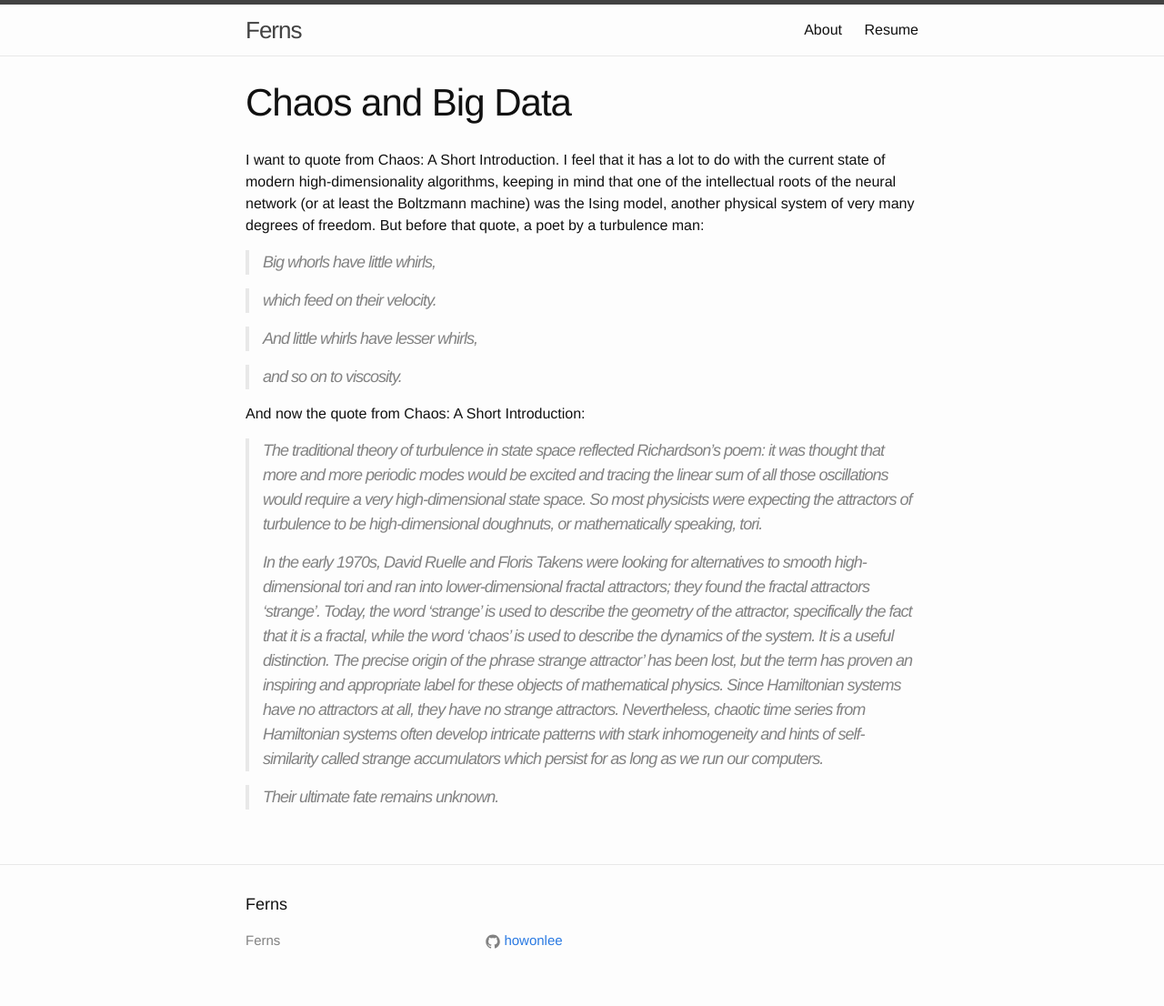
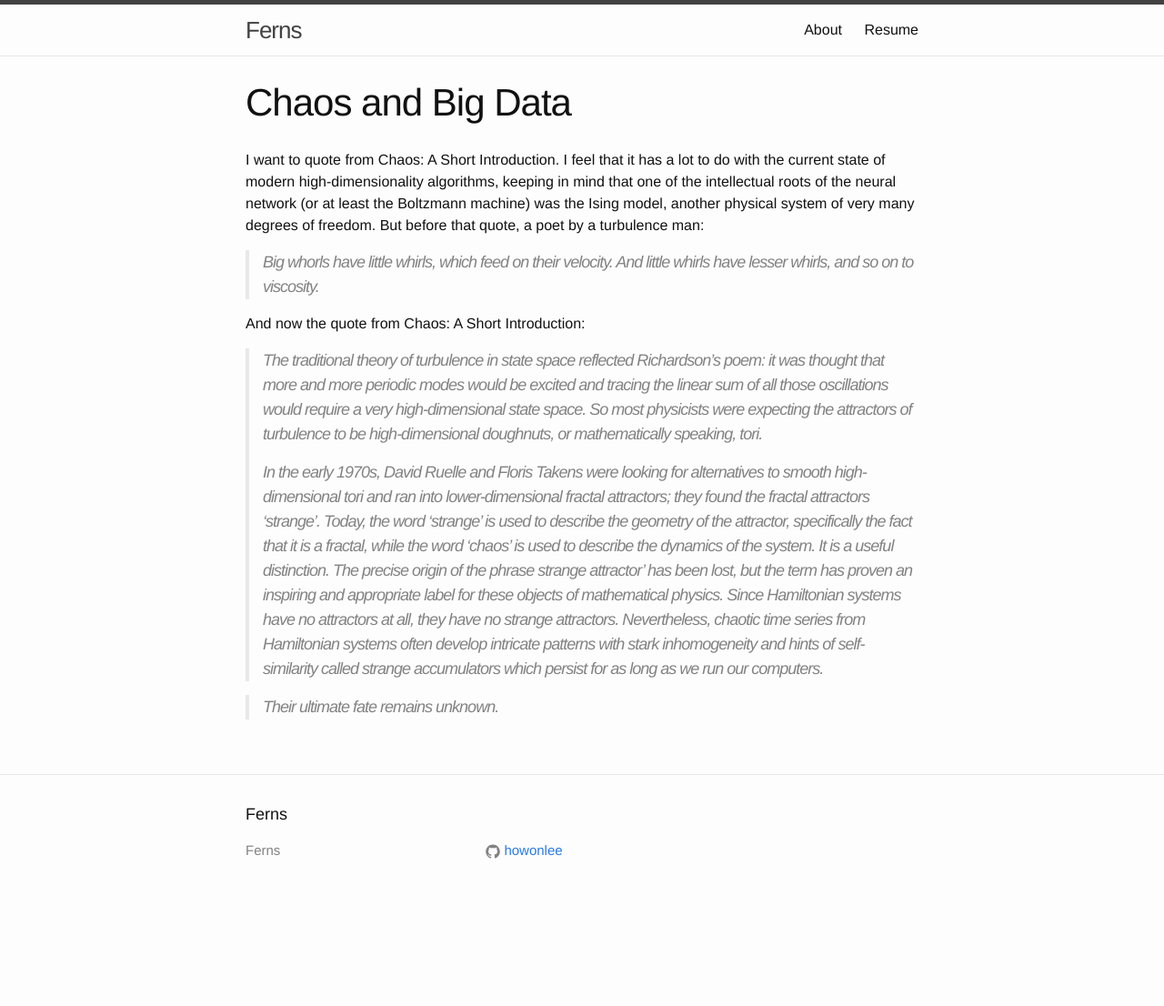
Before and after one commit to howonlee/howonlee.github.io, a Jekyll site: the page built from _posts/2015-01-19-Chaos%20and%20Big%20Data.md, in a window 1280 px wide. Shown: the whole page at 91% size. Built offline with Jekyll 4.4.1, drawn with Linux system fonts in a browser that asks for light colours; after the commit the page ends 1007 px from its top, so only the background shows below that.

Commit message:
hopefully these line breaks will work

```diff
--- a/_posts/2015-01-19-Chaos%20and%20Big%20Data.md
+++ b/_posts/2015-01-19-Chaos%20and%20Big%20Data.md
@@ -6,12 +6,9 @@
 I want to quote from Chaos: A Short Introduction. I feel that it has a lot to do with the current state of modern high-dimensionality algorithms, keeping in mind that one of the intellectual roots of the neural network (or at least the Boltzmann machine) was the Ising model, another physical system of very many degrees of freedom. But before that quote, a poet by a turbulence man:
 
 >Big whorls have little whirls,
-
->which feed on their velocity.
-
->And little whirls have lesser whirls,
-
->and so on to viscosity.
+which feed on their velocity.
+And little whirls have lesser whirls,
+and so on to viscosity.
 
 And now the quote from Chaos: A Short Introduction:
 
```
